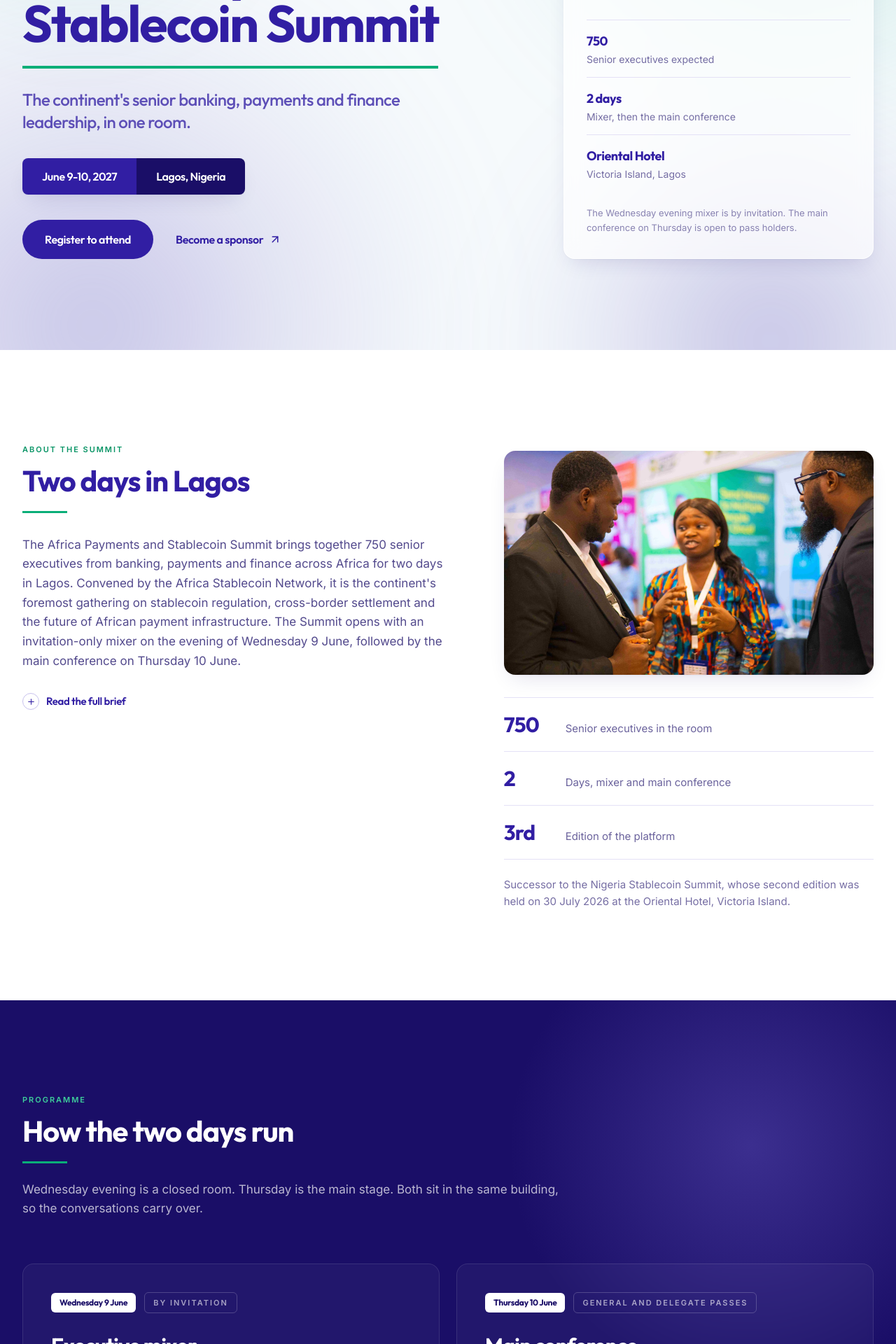
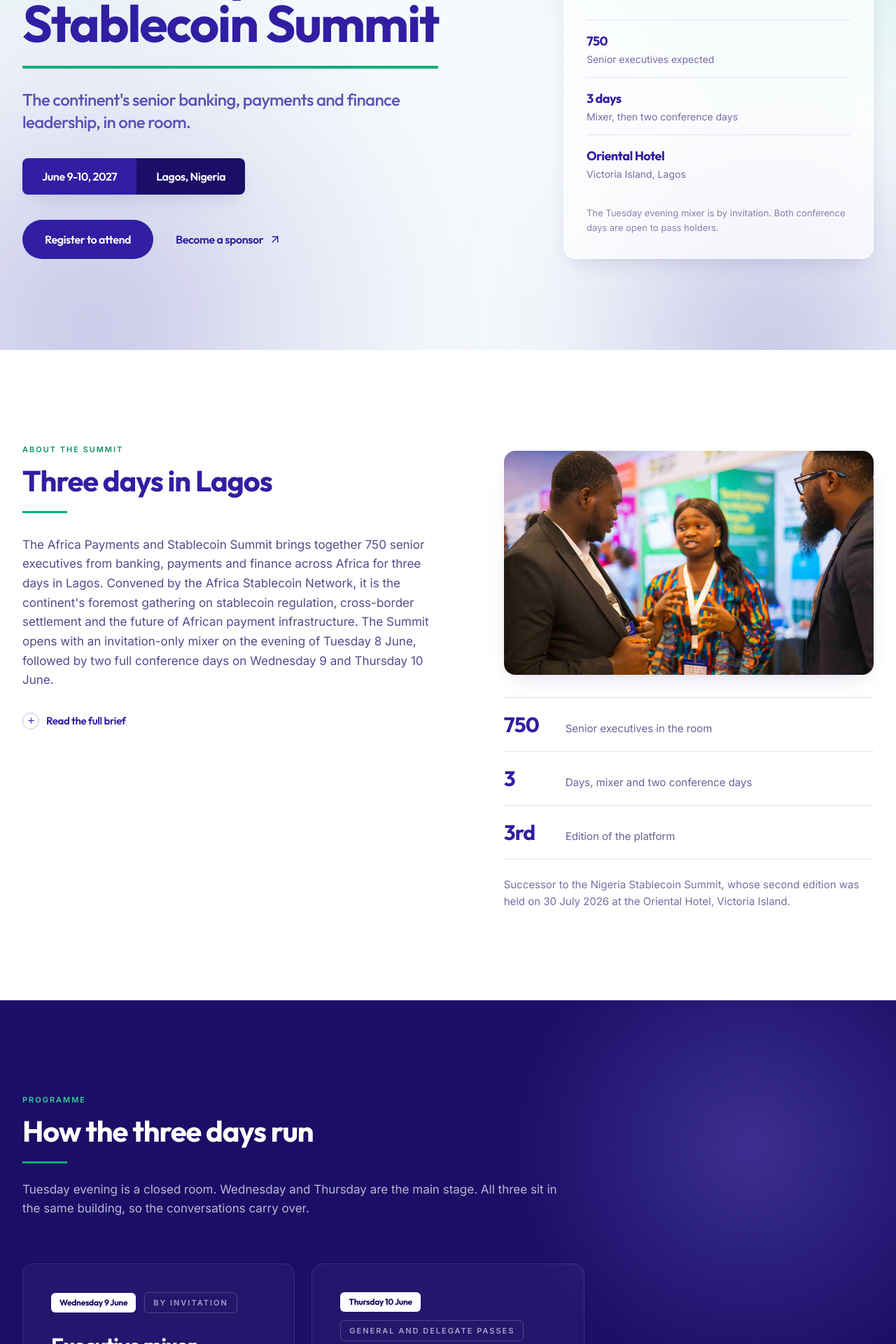
Before and after one commit to Flincap/ASN-Summit, a React (Vite) app: page / in a window 1280 px wide. Shown: the part 300-2220 px from the top of the page at 70% size. Built offline with nearby package versions, Linux system fonts and the light colour scheme.

Commit message:
Add files via upload

```diff
--- a/src/sections/AboutSection.tsx
+++ b/src/sections/AboutSection.tsx
@@ -7,7 +7,7 @@
 
 const facts = [
   { value: "750", label: "Senior executives in the room" },
-  { value: "2", label: "Days, mixer and main conference" },
+  { value: "3", label: "Days, mixer and two conference days" },
   { value: "3rd", label: "Edition of the platform" },
 ];
 
@@ -16,7 +16,7 @@
   "The Africa Payments and Stablecoin Summit exists to put the people making those decisions in the same room.",
   "Convened by the Africa Stablecoin Network, the Summit gathers 750 senior executives from banking, payments, fintech and financial regulation across the continent. The programme is built around the institutions that write and operate the rules, alongside the operators building on top of them. Sessions cover stablecoin regulation and legislative design, cross-border settlement infrastructure, the treatment of digital assets under African law, and what the next generation of payment rails means for banks and their customers.",
   "The Summit is the successor to the Nigeria Stablecoin Summit, which established itself as Nigeria's leading forum on stablecoin policy over two editions. The 2027 edition takes the platform continental.",
-  "Proceedings open with an invitation-only executive mixer on the evening of Wednesday 9 June, followed by a full conference day on Thursday 10 June.",
+  "Proceedings open with an invitation-only executive mixer on the evening of Tuesday 8 June, followed by two full conference days on Wednesday 9 and Thursday 10 June.",
 ];
 
 const AboutSection: React.FC = () => {
@@ -28,18 +28,19 @@
       <div className="mx-auto max-w-7xl px-5 md:px-8">
         <div className="grid gap-16 lg:grid-cols-[1.15fr_1fr] lg:gap-20">
           <div>
-            <SectionHeading eyebrow="About the Summit" title="Two days in Lagos" />
+            <SectionHeading eyebrow="About the Summit" title="Three days in Lagos" />
 
             <div className="mt-8 space-y-6 text-[17px] leading-relaxed text-ink/75">
               <p>
                 The Africa Payments and Stablecoin Summit brings together 750
                 senior executives from banking, payments and finance across
-                Africa for two days in Lagos. Convened by the Africa Stablecoin
+                Africa for three days in Lagos. Convened by the Africa Stablecoin
                 Network, it is the continent's foremost gathering on stablecoin
                 regulation, cross-border settlement and the future of African
                 payment infrastructure. The Summit opens with an
-                invitation-only mixer on the evening of Wednesday 9 June,
-                followed by the main conference on Thursday 10 June.
+                invitation-only mixer on the evening of Tuesday 8 June,
+                followed by two full conference days on Wednesday 9 and
+                Thursday 10 June.
               </p>
             </div>
 
@@ -69,7 +70,7 @@
                       <p key={i}>{para}</p>
                     ))}
                     <p className="font-display font-semibold text-indigo-700">
-                      Lagos, Nigeria. 9 and 10 June 2027.
+                      Lagos, Nigeria. 8 to 10 June 2027.
                     </p>
                   </div>
                 </motion.div>
--- a/src/sections/HeroSection.tsx
+++ b/src/sections/HeroSection.tsx
@@ -7,7 +7,7 @@
 
 const glance = [
   { value: "750", label: "Senior executives expected" },
-  { value: "2 days", label: "Mixer, then the main conference" },
+  { value: "3 days", label: "Mixer, then two conference days" },
   { value: "Oriental Hotel", label: "Victoria Island, Lagos" },
 ];
 
@@ -160,8 +160,8 @@
             </dl>
 
             <p className="mt-5 text-[13px] leading-relaxed text-ink/50">
-              The Wednesday evening mixer is by invitation. The main conference
-              on Thursday is open to pass holders.
+              The Tuesday evening mixer is by invitation. Both conference days
+              are open to pass holders.
             </p>
           </aside>
         </div>
--- a/src/sections/ProgrammeSection.tsx
+++ b/src/sections/ProgrammeSection.tsx
@@ -18,12 +18,12 @@
       <div className="relative z-10 mx-auto max-w-7xl px-5 md:px-8">
         <SectionHeading
           eyebrow="Programme"
-          title="How the two days run"
-          intro="Wednesday evening is a closed room. Thursday is the main stage. Both sit in the same building, so the conversations carry over."
+          title="How the three days run"
+          intro="Tuesday evening is a closed room. Wednesday and Thursday are the main stage. All three sit in the same building, so the conversations carry over."
           light
         />
 
-        <div ref={ref} className="mt-16 grid gap-6 md:grid-cols-2">
+        <div ref={ref} className="mt-16 grid gap-6 md:grid-cols-3">
           {programme.map((day, i) => (
             <motion.article
               key={day.date}
--- a/src/sections/TakePartSection.tsx
+++ b/src/sections/TakePartSection.tsx
@@ -30,7 +30,7 @@
               <p className="mt-6 max-w-md text-[16px] leading-relaxed text-white/65">
                 General and delegate passes are open now. Delegate passes carry
                 reserved seating and access to the closed executive sessions.
-                The Wednesday mixer is by invitation.
+                The Tuesday mixer is by invitation.
               </p>
             </div>
 
```
